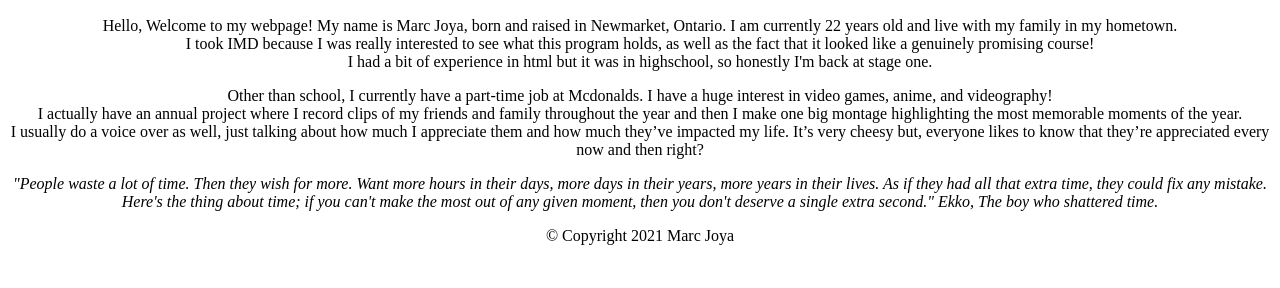
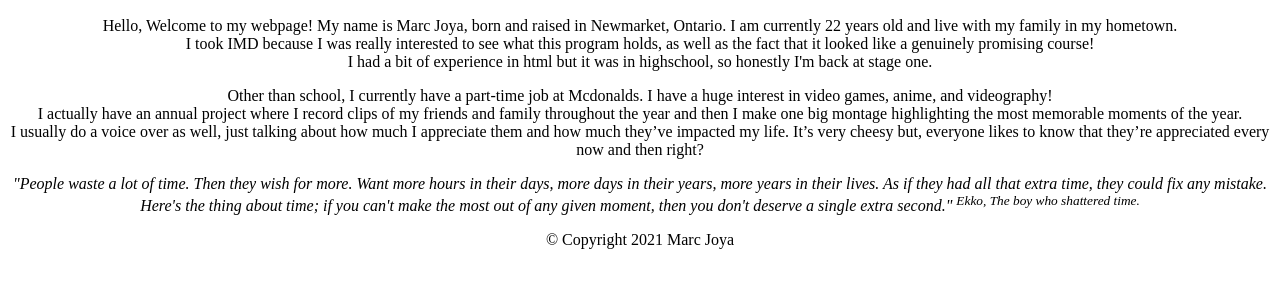
Before and after one commit to mjoya29/html-assignment, a plain HTML site: page index.html in a window 1280 px wide. Shown: the part 110-398 px from the top of the page. Drawn offline with Linux system fonts and the light colour scheme.

Commit message:
pushed to git

```diff
--- a/index.html
+++ b/index.html
@@ -26,7 +26,7 @@
     <i>"People waste a lot of time. Then they wish for more. Want more hours in their days, more days in their years, more years in their lives.
         As if they had all that extra time, they could fix any mistake.<br>
          Here's the thing about time; if you can't make the most out of any given moment, then you don't deserve a single extra second."
-    </i><cite>Ekko, The boy who shattered time.</cite> </p>
+    </i><cite><sup>Ekko, The boy who shattered time.</sup></cite> </p>
 
     <footer style="text-align: center;"> &copy; Copyright 2021 Marc Joya</footer>
 </body>
```
